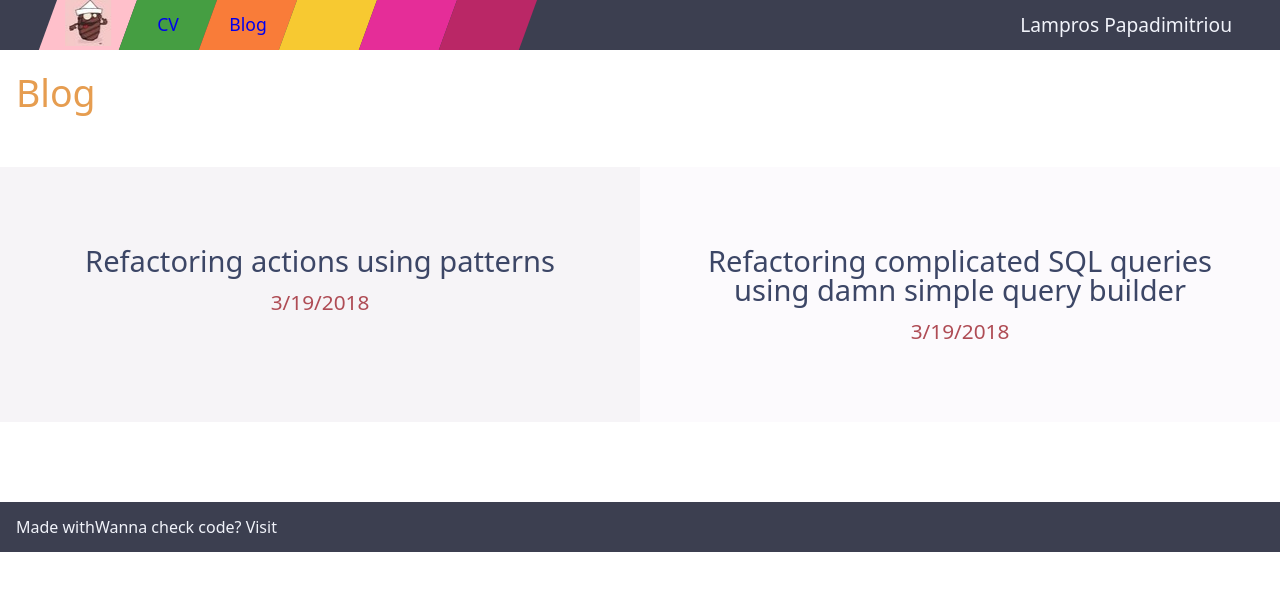
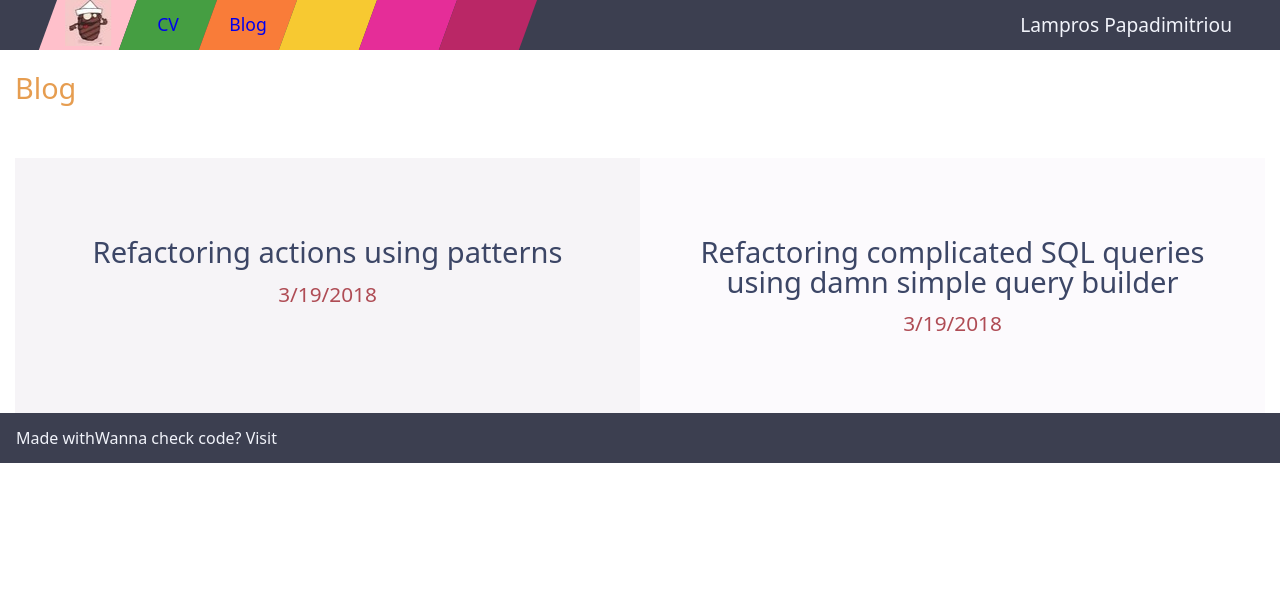
Before and after one commit to trelo-bifteki/www.trelobifteki.com, a Vue app: page /blog in a window 1280 px wide. Shown: the top 590 px of the page. Built offline with nearby package versions, Linux system fonts and the light colour scheme.

Commit message:
updating BlogView component

```diff
--- a/src/components/BlogView.vue
+++ b/src/components/BlogView.vue
@@ -19,12 +19,13 @@ export default {
 
 <template>
   <div class="blog-view">
-    <h1>
+    <h1 class="blog-view__headline">
       <i class="icon-heart"></i>
       Blog
     </h1>
-    <section>
+    <section class="blog-view__container">
       <PostSummary
+        class="blog-view__post"
         v-for="(post) in posts"
         v-bind:post="post"
         v-bind:key="post.id"
@@ -33,30 +34,36 @@ export default {
   </div>
 </template>
 
-<style scoped>
+<style lang="scss">
 
-a {
-  text-decoration: none;
+@import "../assets/variables.scss";
+
+.blog-view {
+  margin-left: auto;
+  margin-right: auto;
+  max-width: 1310px;
+  padding: 0 15px;
+
+  &__headline {
+    color: $color-theme-orange;
+    font-size: $font-size-xxl;
+    padding: $space-l 0;
   }
 
-div {
+  &__post {
     font-size: 1.3rem;
     margin-left: auto;
     margin-right: auto;
     max-width: 80rem;
     padding-bottom: 5rem;
+    text-decoration: none;
   }
 
-h1 {
-  color: var(--color-theme-orange);
-  font-size: var(--font-size-xxl);
-  padding: var(--space-l) var(--space);
-}
-
-section {
+  &__container {
     display: flex;
     flex-wrap: wrap;
     padding-top: 2rem;
   }
+}
 
 </style>
```
Lines whose indentation alone changed are shown as unchanged.
